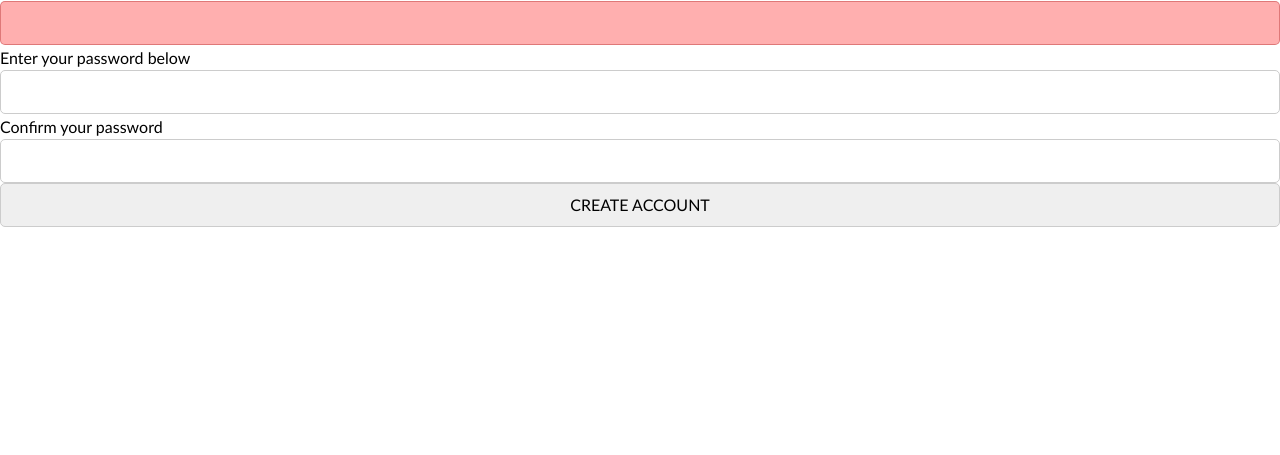
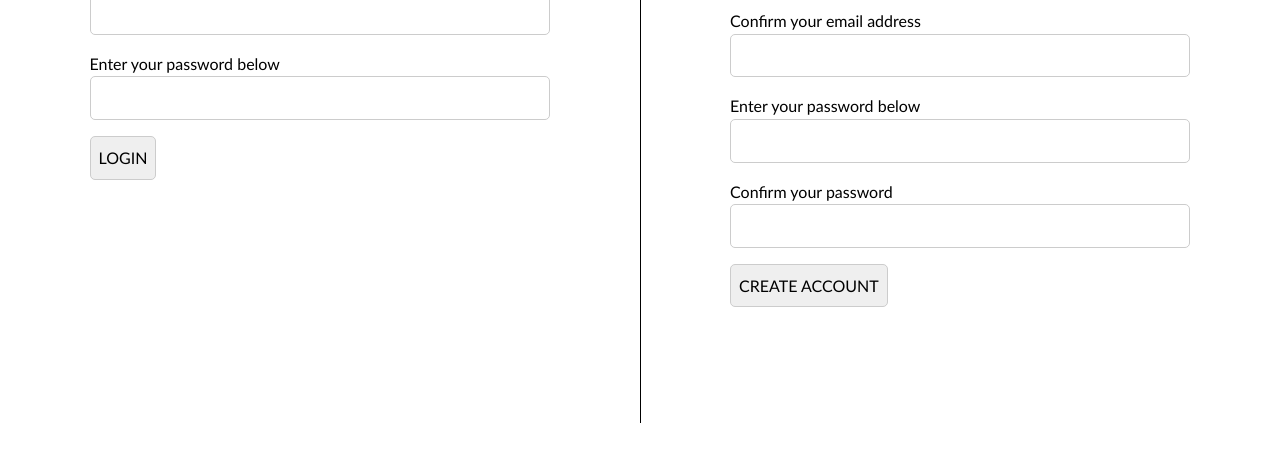
Before and after one commit to cecoulombe/social_media_app, a plain HTML site: page frontend/src/login.html in a window 1280 px wide. Shown: the part 345-800 px from the top of the page. Drawn offline with Linux system fonts and the light colour scheme.

Commit message:
Added formatting for the login.html page. Nothing beyond just visual changes.

```diff
--- a/frontend/css/base.css
+++ b/frontend/css/base.css
@@ -12,6 +12,8 @@ body {
     line-height: 1.6;
     background-color: var(--colour-background);
     color: var(--colour-text);
+    width: 100%;
+    height: 100%;
 }
 
 /* ------------------------ VARIABLES ------------------------ */
@@ -49,6 +51,11 @@ body {
     --radius-sm: 5px;
     --radius-base: 10px;
     --radius-lg: 15px;
+
+    /* BORDER SIZE */
+    --border-thin: 1px;
+    --border-base: 2px;
+    --border-thick: 4px;
 }
 
 /* ------------------------ GLOBAL ELEMENT STYLES ------------------------ */
@@ -71,12 +78,21 @@ button:hover {
     background-color: var(--colour-primary-dark)
 }
 
-input, textarea, select {
+input:not(.submit),
+textarea,
+select {
     font: inherit;
     padding: var(--spacing-sm);
-    border: 1px solid #cccccc;
+    border: var(--border-thin) solid #cccccc;
     border-radius: var(--radius-sm);
     width: 100%;
+}
+
+input.submit {
+    font: inherit;
+    padding: var(--spacing-sm);
+    border: var(--border-thin) solid #cccccc;
+    border-radius: var(--radius-sm);
 }
 
 input:not(:placeholder-shown):invalid {
--- a/frontend/css/login.css
+++ b/frontend/css/login.css
@@ -1,17 +1,66 @@
-/* ------------------ CONTENT DIV ------------------ */
+/* ------------------ FLEX CONTAINER ------------------ */
 .content {
     display: flex;
     flex-direction: column;
+    height: 100vh;
+}
+
+.flex-container {
+    flex: 1;
+    display: flex;
+    flex-direction: row;
+    align-content: center;
+    justify-content: center;
+    width: 100%;
 }
 
 .flex-item {
     flex: 1;
+    padding: var(--spacing-xl);
+    margin: var(--spacing-xl) 0;
 }
 
-/* -------------- LOGIN -------------- */
+/* -------------- FORMS -------------- */
+#login {
+    display: flex;
+    flex-direction: column;
+    justify-content: center;
+    align-items: center;
+    border-right: var(--border-thin) solid #000000;
+}
 
-/* -------- CREATE NEW ACCOUNT ------- */
+#createNewAccount {
+    display: flex;
+    flex-direction: column;
+    justify-content: center;
+    align-items: center;
+}
 
+#loginForm,
+#newAccountForm {
+    max-width: 80%;
+}
 
+input {
+    margin: auto auto var(--spacing-md) auto;
+}
+
+label {
+    width: 100%;
+}
+
+.matchingLabel {
+    display: flex;
+    flex-direction: row;
+    justify-content: space-between;
+    align-items: center;
+    width: 100%;
+}
+
+.matching {
+    display: none;
+    color: red;
+    justify-self: end;
+}
 
 /* later on - add media queries for mobile? as or right now, everything is for desktop */
--- /dev/null
+++ b/frontend/js/validateLogin.js
@@ -0,0 +1,78 @@
+/*
+ * File: validateLogin.js
+ * Description: Ensures the information being submitted in the login and create new account forms is valid (i.e. matching email and password)
+ * Author: Caitlin Coulombe
+ * Created: 2025-05-24
+ * Last Updated: 2025-05-24
+ */
+
+"use strict";
+
+const createEmail = document.getElementById('createEmail');
+const confirmEmail = document.getElementById('confirmEmail');
+const matchEmail = document.getElementById('matchEmail');
+const createPassword = document.getElementById('createPassword');
+const confirmPassword = document.getElementById('confirmPassword');
+const matchPassword = document.getElementById('matchPassword');
+const submit = document.getElementById('submitNewAccount');
+
+/**
+ * Determines if the passed input are matching
+ *
+ * @function validateInputMatching
+ * @param {string} input1 - the first input to compare
+ * @param {string} input2 - the second input to compare
+ * @returns {Boolean} Returns true if the inputs match exactly
+ */
+
+function validateInputMatching(input_1, input_2) {
+    if(input_1 === input_2) {
+        return true;
+    }
+    return false;
+}
+
+/**
+ * Extracts the emails and determines if they are matching
+ *
+ * @function getEmails
+ */
+
+function getEmails() {
+    console.log("into getEmail");
+    const email_1 = createEmail.value;
+    const email_2 = confirmEmail.value;
+
+    if(!validateInputMatching(email_1, email_2)) {
+        matchEmail.style.display = "block"
+        submit.disabled = true;
+        return;
+    }
+    matchEmail.style.display = "none"
+    submit.disabled = false;
+}
+
+/**
+ * Extracts the passwords and determines if they are matching
+ *
+ * @function getPasswords
+ * @returns {Boolean} Returns true if the inputs match exactly
+ */
+
+function getPasswords() {
+    const pass_1 = createPassword.value;
+    const pass_2 = confirmPassword.value;
+
+    if(!validateInputMatching(pass_1, pass_2)) {
+        matchPassword.style.display = "block"
+        submit.disabled = true;
+        return;
+    }
+    matchPassword.style.display = "none"
+    submit.disabled = false;
+}
+
+createEmail.addEventListener('input', getEmails);
+confirmEmail.addEventListener('input', getEmails);
+createPassword.addEventListener('input', getPasswords);
+confirmPassword.addEventListener('input', getPasswords);
--- a/frontend/src/login.html
+++ b/frontend/src/login.html
@@ -19,35 +19,38 @@
     </head>
 
     <body>
-        <div class="content">
+        <div class="content flex-container">
             <div id="login" class="flex-item">
+                <h1 class="text-center">For existing users</h1>
                 <form id="loginForm">
                     <label for="loginEmail">Enter your email below</label>
-                    <input type="email" id="loginEmail" name="loginEmail" required>
+                    <input type="email" id="loginEmail" name="loginEmail" placeholder=" " required>
                     <label for="loginPassword">Enter your password below</label>
-                    <input type="password" id="loginPassword" name="loginPassword">
-                    <input type="submit" value="LOGIN">
+                    <input type="password" id="loginPassword" name="loginPassword" placeholder=" " required>
+                    <input type="submit" class="submit" value="LOGIN">
                 </form>
             </div>
 
             <div id="createNewAccount" class="flex-item">
+                <h1 class="text-center">Create a new account</h1>
                 <form id="newAccountForm">
                     <label for="createDisplayName">Enter a display name</label>
-                    <input type="text" id="createDisplayName" name="createDisplayName">
+                    <input type="text" id="createDisplayName" name="createDisplayName" placeholder=" ">
                     <label for="createEmail">Enter your email below</label>
-                    <input type="email" id="createEmail" name="createEmail" required>
-                    <label for="confirmEmail">Confirm your email address</label>
-                    <input type="email" id="confirmEmail" name="confirmEmail" required>
+                    <input type="email" id="createEmail" name="createEmail" placeholder=" " required>
+                    <label for="confirmEmail" class="matchingLabel">Confirm your email address <span id="matchEmail" class="matching">Email must match</span> </label>
+                    <input type="email" id="confirmEmail" name="confirmEmail" placeholder=" " required>
                     <label for="createPassword">Enter your password below</label>
-                    <input type="password" id="createPassword" name="createPassword">
-                    <label for="confirmPassword">Confirm your password</label>
-                    <input type="password" id="confirmPassword" name="confirmPassword">
-                    <input type="submit" value="CREATE ACCOUNT">
+                    <input type="password" id="createPassword" name="createPassword" placeholder=" " required>
+                    <label for="confirmPassword" class="matchingLabel">Confirm your password <span id="matchPassword" class="matching">Password must match</span></label>
+                    <input type="password" id="confirmPassword" name="confirmPassword" placeholder=" " required>
+                    <input type="submit" id="submitNewAccount" class="submit" value="CREATE ACCOUNT">
                 </form>
             </div>
         </div>
         <!-- scripts -->
          <script src="../js/login.js"></script>
          <script src="../js/users.js"></script>
+         <script src="../js/validateLogin.js"></script>
         </body>
 </html>
```
